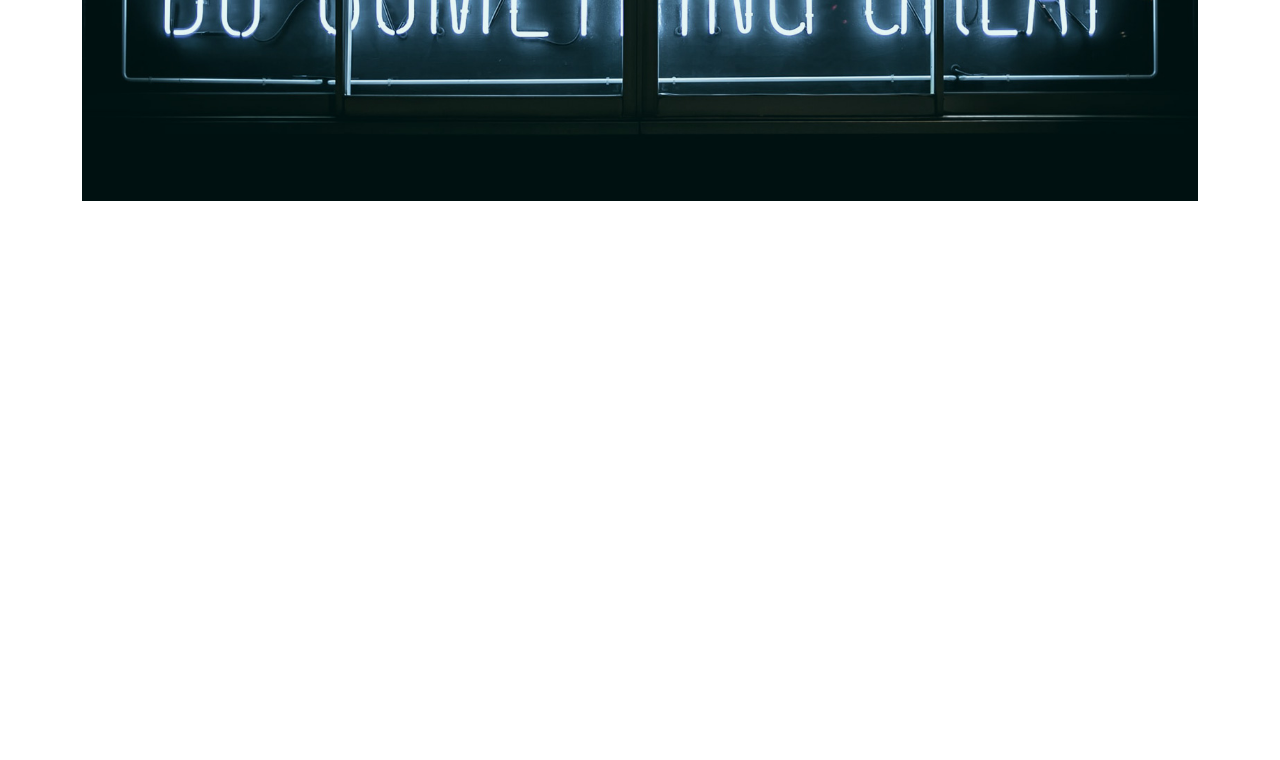
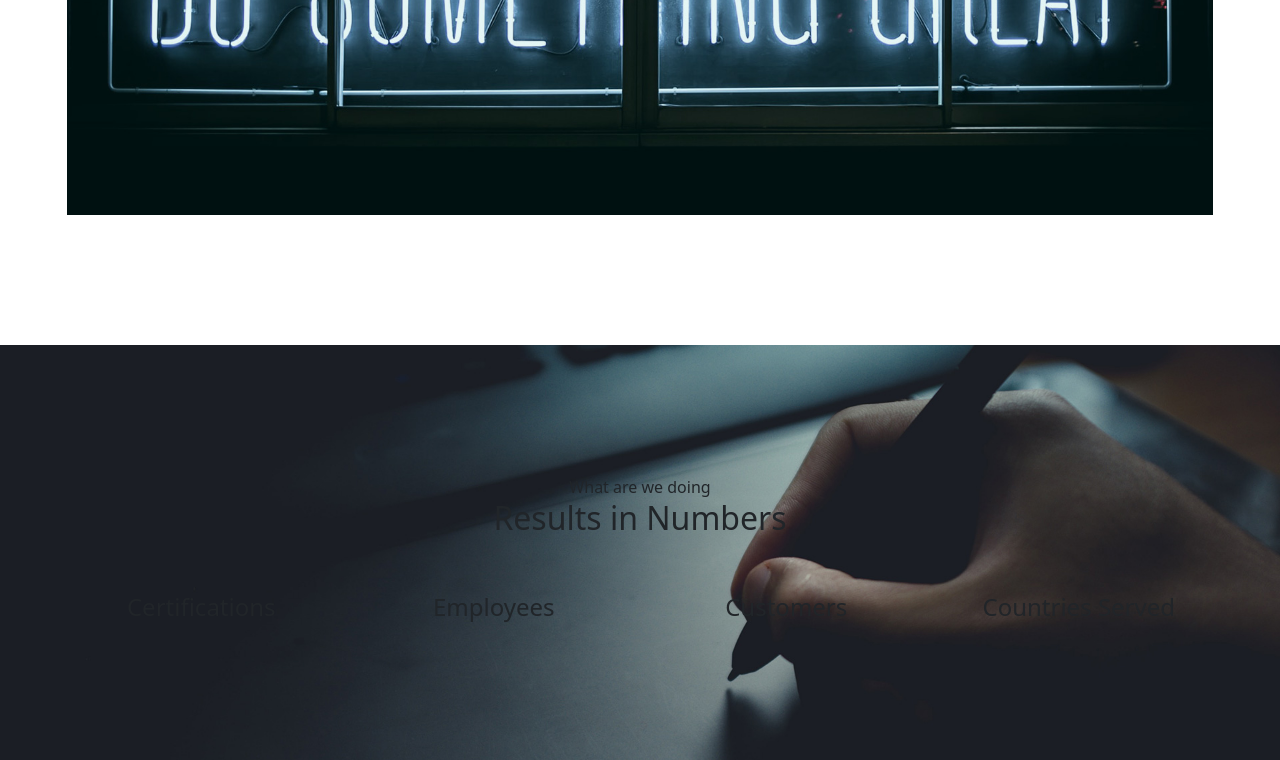
Before and after one commit to GFesta/proj-html-vuejs, a plain HTML site: page index.html in a window 1280 px wide. Shown: the part 1113-1873 px from the top of the page. Before the commit the page ends 1444 px from the top, so only its background shows below. Drawn offline with nearby package versions, Linux system fonts and the light colour scheme.

Commit message:
correzione :hover buttons e inizio section Results

```diff
--- a/css/style.css
+++ b/css/style.css
@@ -78,6 +78,7 @@ header {
     border-color: #52babb;
 }
 
+/* JUMBO */
 section {
     position: relative;
     width: 100%;
@@ -107,7 +108,12 @@ section {
 /* .full-image {
     opacity: 0.6;
 } */
+/* JUMBO- */
 
+/* BUTTONS */
+.btn-get:hover {
+    color: #e7eee9;
+}
 
 .btn-read {
     border-color: #52babb;
@@ -115,10 +121,15 @@ section {
     border-radius: 4px;
     padding: 10px 25px;
     background-color: transparent;
+    color: #e7eee9;
 }
+.btn-read:hover {
+    background-color: #52babb;
+    color: #e7eee9;
+}
+/* BUTTONS */
 
-
-
+/* VIDEO- */
 .introduction-video {
     width: fit-content;
     margin: auto;
@@ -184,3 +195,29 @@ h2 .perfomance:before {
     margin: -17.5px -10px 0;
     opacity: 0.75;
 }
+/* VIDEO */
+
+/* RESULTS */
+section {
+    position: relative;
+    width: 100%;
+    padding: 130px 0;
+    background-size: cover;
+    background-attachment: fixed;
+    background-position: center;
+}
+
+#results {
+    background-color: black;
+    background-image: url(../img/bg-1.jpg);
+}
+
+.container {
+    max-width: 1170px;
+    padding: 0;
+}
+
+.row {
+    margin-left: 0;
+    margin-right: 0;
+}
--- a/index.html
+++ b/index.html
@@ -88,15 +88,13 @@
                 <!-- Navbar Icons -->
                 <ul class="navbar-nav icons">
                     <li class="nav-item">
-
                             <i class="icon-user my-icon"></i>
-
                     </li>
                 </ul>
                 <!-- Navbar Action -->
                 <ul class="navbar-nav action col-2 md-2">
                     <li class="nav-item">
-                        <a href="#" class="smooth-anchor btn ml-lg-auto primary-button">GET IN TOUCH</a>
+                        <a href="#" class="smooth-anchor btn ml-lg-auto primary-button btn-get">GET IN TOUCH</a>
                     </li>
                 </ul>
             </div>
@@ -120,8 +118,8 @@
                                 <!-- Action -->
                                 <div class="buttons">
                                     <div class="two-buttons">
-                                        <a href="#" class="mt-4 btn primary-button">GET IN TOUCH</a>
-                                        <a href="#" class="ml-sm-4 mt-4 btn outline-button btn-read primary-button">READ MORE</a>
+                                        <a href="#" class="mt-4 btn primary-button btn-get">GET IN TOUCH</a>
+                                        <a href="#" class="ml-sm-4 mt-4 btn outline-button btn-read btn-light">READ MORE</a>
                                     </div>
                                 </div>
                             </div>
@@ -153,6 +151,46 @@
             </div>
         </div>
     </section>
+    <!-- RESULTS -->
+    <section id="results">
+        <!-- <video >
+            <source src="" type="" />  si potrebbe mettere un video in bg
+        </video> -->
+        <div class="container">
+            <div class="row mb-md-5 text-center">
+                <div class="col-12">
+                    <span class="pre-title">What are we doing</span>
+                    <h2><span class="featured"><span>Results</span></span> in Numbers</h2>
+                </div>
+            </div>
+            <div class="row justify-content-center text-center items">
+                <div class="col-12 col-md-6 col-lg-3 item">
+                    <div data-percent="128" class="radial">
+                        <span></span>
+                    </div>
+                    <h4>Certifications</h4>
+                </div>
+                <div class="col-12 col-md-6 col-lg-3 item">
+                    <div data-percent="230" class="radial">
+                        <span></span>
+                    </div>
+                    <h4>Employees</h4>
+                </div>
+                <div class="col-12 col-md-6 col-lg-3 item">
+                    <div data-percent="517" class="radial">
+                        <span></span>
+                    </div>
+                    <h4>Customers</h4>
+                </div>
+                <div class="col-12 col-md-6 col-lg-3 item">
+                    <div data-percent="94" class="radial">
+                        <span></span>
+                    </div>
+                    <h4>Countries Served</h4>
+                </div>
+            </div>
+        </div>
+    </section>
 
 
 
```
